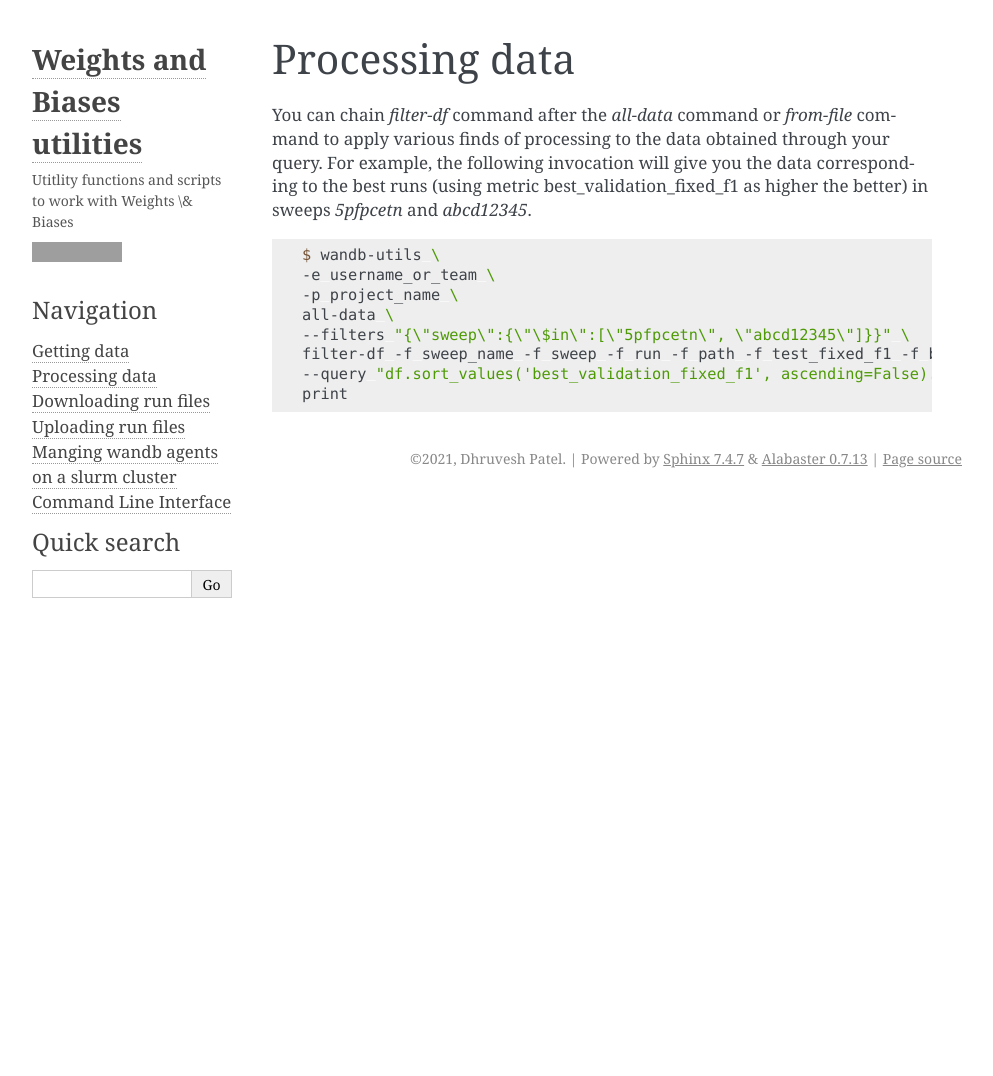
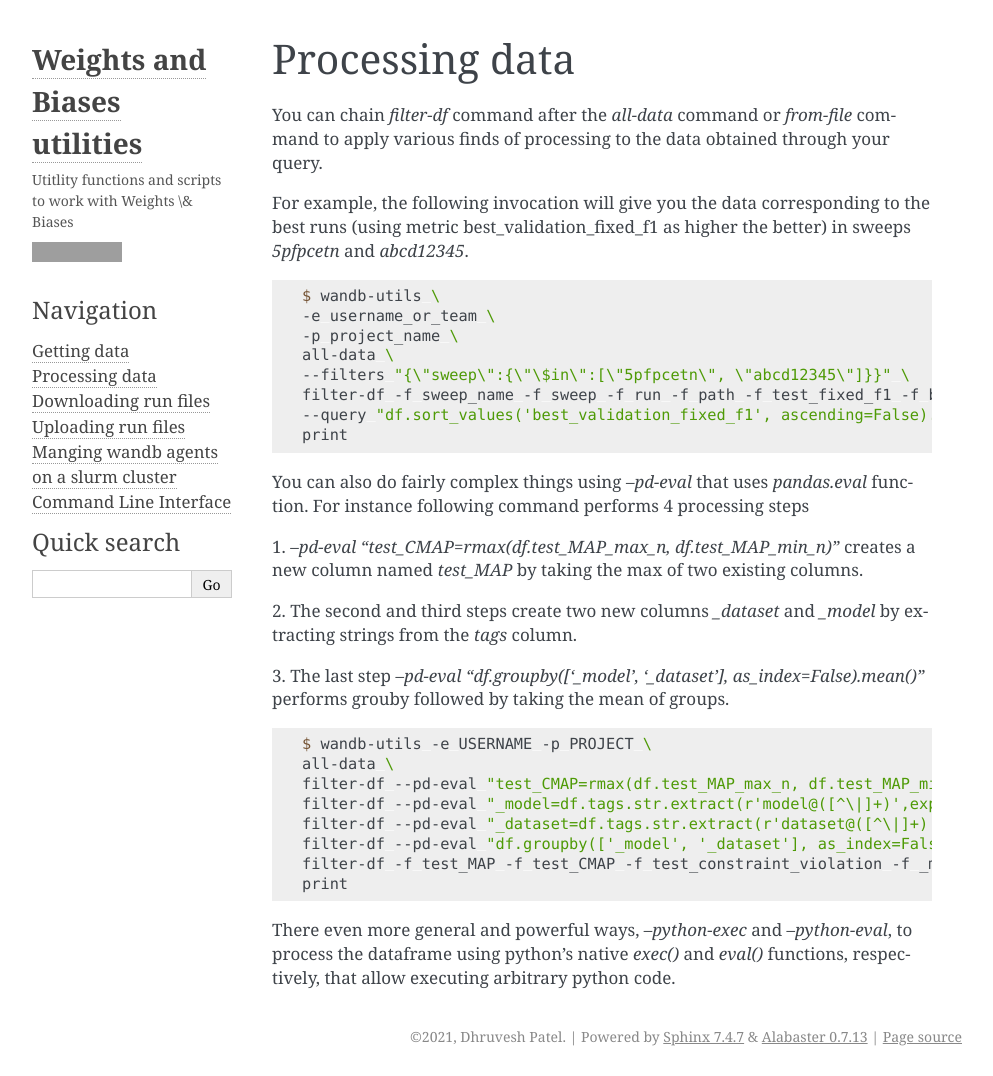
Before and after one commit to dhruvdcoder/wandb-utils, a Sphinx documentation site: the page built from docs/processing_data.rst, in a window 1280 px wide and 1076 px high. Shown: the whole window, without its empty margins (148-1141 px from the left). Built offline with Sphinx 7.4.7, drawn with Linux system fonts in a browser that asks for light colours; grey boxes are pictures that could not be loaded.

Commit message:
Make dataframe manipulation more transparant  (#22)
* Doc and filter changes

* Fix doc build issue due to mistune

* Bumb version to 0.1.2

```diff
--- a/doc_requirements.txt
+++ b/doc_requirements.txt
@@ -14,3 +14,4 @@
 wandb
 pandas
 jinja2schema
+mistune==0.8.4
--- a/docs/processing_data.rst
+++ b/docs/processing_data.rst
@@ -3,6 +3,7 @@
 
 
 You can chain `filter-df` command after the `all-data` command or `from-file` command to apply various finds of processing to the data obtained through your query.
+
 For example, the following invocation will give you the data corresponding to the best runs (using metric best_validation_fixed_f1 as higher the better) in sweeps `5pfpcetn` and `abcd12345`.
 
 .. code-block:: console
@@ -15,3 +16,31 @@
    filter-df -f sweep_name -f sweep -f run -f path -f test_fixed_f1 -f best_validation_fixed_f1 -i path \
    --query "df.sort_values('best_validation_fixed_f1', ascending=False).drop_duplicates(['sweep_name'])" \
    print
+
+
+You can also do fairly complex things using `--pd-eval` that uses `pandas.eval` function.
+For instance following command performs 4 processing steps
+
+1. `--pd-eval "test_CMAP=rmax(df.test_MAP_max_n, df.test_MAP_min_n)"` creates a new column
+named `test_MAP` by taking the max of two existing columns.
+
+2. The second and third steps create two new columns `_dataset` and `_model` by
+extracting strings from the `tags` column.
+
+3. The last step `--pd-eval "df.groupby(['_model', '_dataset'], as_index=False).mean()"`
+performs grouby followed by taking the mean of groups.
+
+.. code-block:: console
+
+    $ wandb-utils -e USERNAME -p PROJECT \
+    all-data \
+    filter-df --pd-eval "test_CMAP=rmax(df.test_MAP_max_n, df.test_MAP_min_n)" \
+    filter-df --pd-eval "_model=df.tags.str.extract(r'model@([^\|]+)',expand=False)" \
+    filter-df --pd-eval "_dataset=df.tags.str.extract(r'dataset@([^\|]+)',expand=False)" \
+    filter-df --pd-eval "df.groupby(['_model', '_dataset'], as_index=False).mean()" \
+    filter-df -f test_MAP -f test_CMAP -f test_constraint_violation -f _model -f _dataset \
+    print
+
+
+There even more general and powerful ways, `--python-exec` and `--python-eval`, to process the dataframe using python's
+native `exec()` and `eval()` functions, respectively, that allow executing arbitrary python code.
--- a/src/wandb_utils/version.py
+++ b/src/wandb_utils/version.py
@@ -1,6 +1,6 @@
 _MAJOR = "0"
 _MINOR = "1"
-_PATCH = "1"
+_PATCH = "2"
 _SUFFIX = ""
 
 VERSION_SHORT = f"{_MAJOR}.{_MINOR}"
```
Also changed, not shown: 1 other file.
